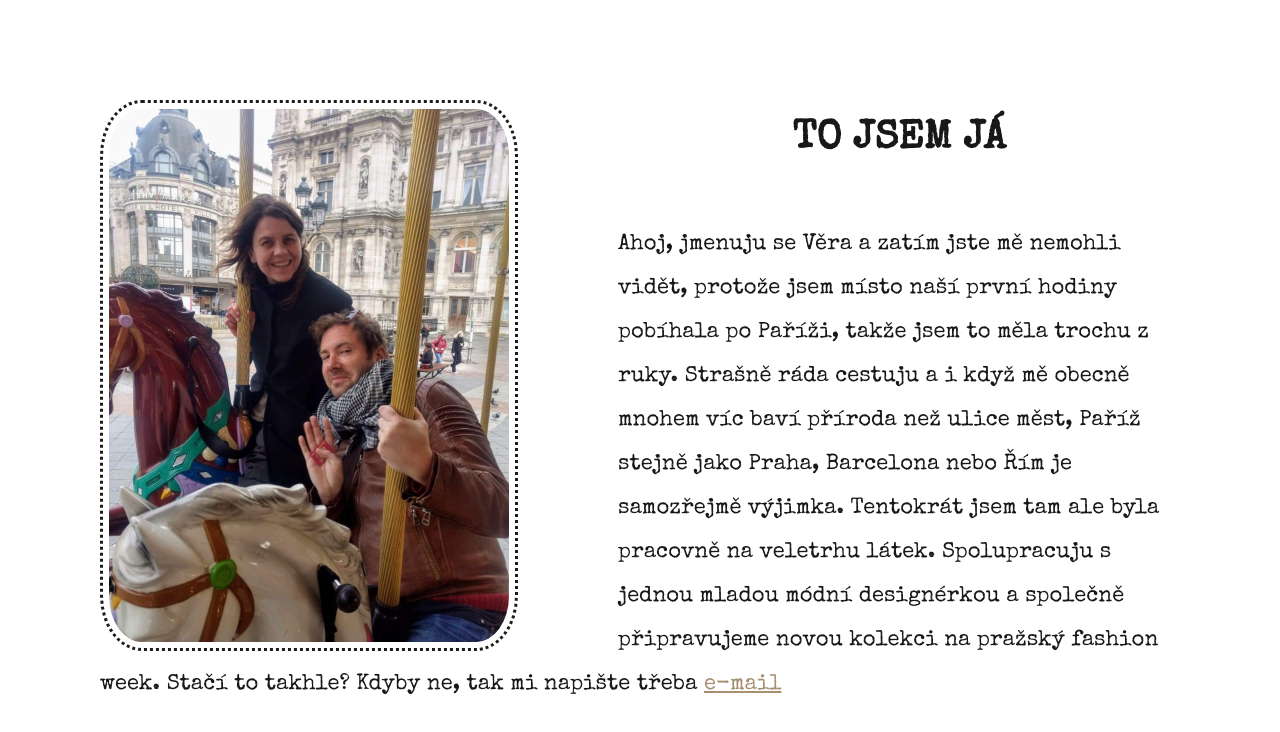
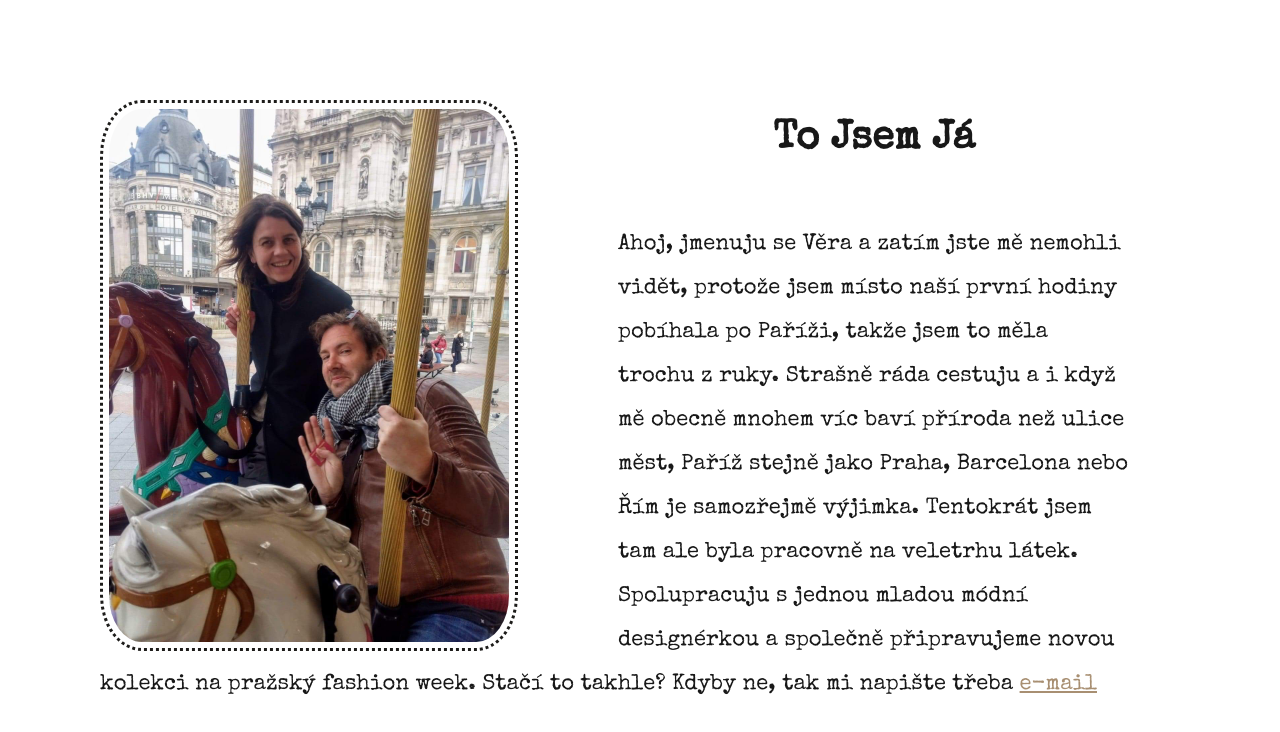
Before and after one commit to tvorimweb-2020-praha-jaro/projekt01-vizitka-veralinhy, a plain HTML site: page index.html in a window 1280 px wide. Drawn offline with nearby package versions, Linux system fonts and the light colour scheme.

Commit message:
upraveno podle kometářů
Díky moc, Pavlo!

```diff
--- a/index.html
+++ b/index.html
@@ -19,6 +19,7 @@ Tip: Webdesign In 4 Minutes https://jgthms.com/web-design-in-4-minutes/
 
 <!DOCTYPE html>
 <html lang="cs">
+
 <head>
     <meta charset="UTF-8">
     <meta name="viewport" content="width=device-width, initial-scale=1.0">
@@ -38,9 +39,9 @@ Tip: Webdesign In 4 Minutes https://jgthms.com/web-design-in-4-minutes/
 
 <body>
 
-    <section class="OMNE">
-        <img class=fotka src="IMG_3636.jpg" alt="To jsem já Věra">
-        <h1>  TO JSEM JÁ</h1>
+    <section class="omne">
+        <img class=fotka src="IMG_3636.jpg" alt="Fotka Věry Linhartové">
+        <h1> To jsem já</h1>
         <p>
             Ahoj, jmenuju se Věra a zatím jste mě nemohli vidět,
             protože jsem místo naší první hodiny pobíhala po Paříži, takže jsem to měla trochu z ruky.
@@ -48,10 +49,11 @@ Tip: Webdesign In 4 Minutes https://jgthms.com/web-design-in-4-minutes/
             Paříž stejně jako Praha, Barcelona nebo Řím je samozřejmě výjimka.
             Tentokrát jsem tam ale byla pracovně na veletrhu látek. Spolupracuju s jednou mladou
             módní designérkou a společně připravujeme novou kolekci na pražský fashion week. Stačí to takhle?
-         Kdyby ne, tak mi napište třeba  <a href="mailto:vera@naniche.eu">e-mail</a>
+            Kdyby ne, tak mi napište třeba <a href="mailto:vera@naniche.eu">e-mail</a>
         </p>
     </section>
 
 
 </body>
+
 </html>
--- a/style.css
+++ b/style.css
@@ -20,6 +20,7 @@ h1{
     text-align: center;
     padding-bottom: 10px;
     font-size: 40px;
+    text-transform: capitalize;
 }
 .omne {
     margin-right: 50px;
```
Lines whose indentation alone changed are shown as unchanged.
